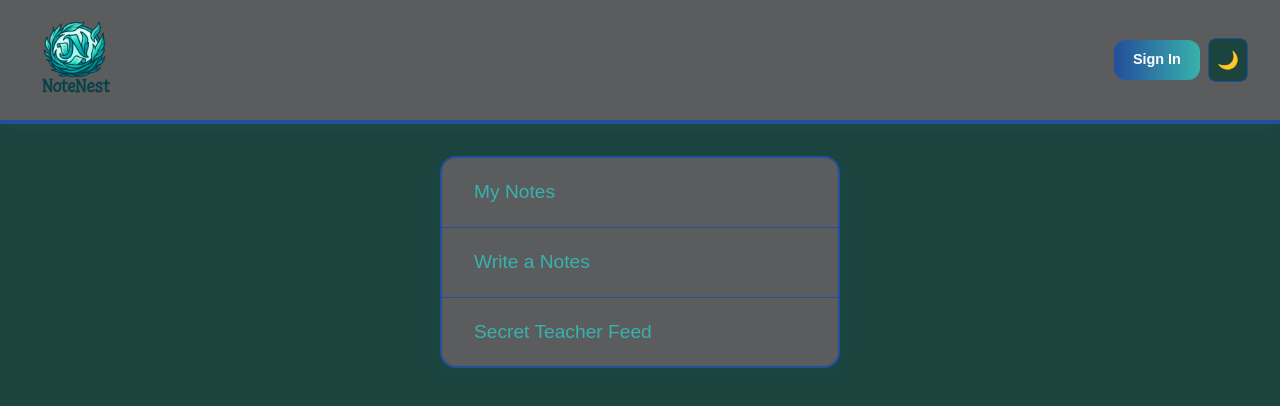
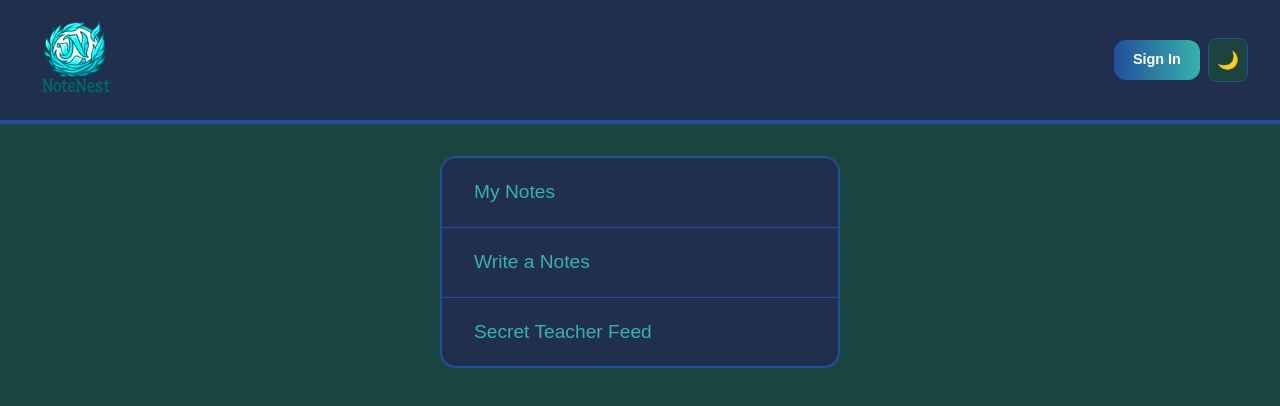
Before and after one commit to JavadEDev/Note-Nest, a Next.js app: page / in a window 1280 px wide. Both pictures are taken after a click on the button "☀️". Shown: the top 406 px of the page. Built offline with nearby package versions, Linux system fonts and the light colour scheme; no server answers; a web font is replaced by a local one.

Commit message:
fix hydration error and change logo for dark mode

```diff
--- a/src/app/components/DarkModeToggle.js
+++ b/src/app/components/DarkModeToggle.js
@@ -3,8 +3,10 @@ import { useEffect, useState } from 'react'
 
 export default function DarkModeToggle() {
     const [dark, setDark] = useState(false)
+    const [mounted, setMounted] = useState(false)
 
     useEffect(() => {
+        setMounted(true)
         // On mount, check localStorage or system preference
         const saved = localStorage.getItem('theme')
         if (saved) {
@@ -26,6 +28,8 @@ export default function DarkModeToggle() {
         })
     }
 
+    if (!mounted) return null // Prevent hydration mismatch
+
     return (
         <button
             onClick={toggle}
--- a/src/app/globals.css
+++ b/src/app/globals.css
@@ -16,7 +16,7 @@
   --primary: #38b2ac;
   --secondary: #234e9b;
   --accent: #81e6d9;
-  --bg-white: #5b5c5e;
+  --bg-white: #202f4d;
 }
 
 body {
@@ -74,6 +74,19 @@ body {
   width: auto;
   display: inline-block;
   vertical-align: middle;
+}
+
+.navigation-logo-light {
+  display: inline-block;
+}
+.dark .navigation-logo-light {
+  display: none;
+}
+.navigation-logo-dark {
+  display: none;
+}
+.dark .navigation-logo-dark {
+  display: inline-block;
 }
 
 .navigation-auth {
--- a/src/app/layout.js
+++ b/src/app/layout.js
@@ -41,7 +41,8 @@ export default function RootLayout({ children }) {
           <nav className="navigation">
             <h1 className="navigation-title">
               <Link href="/" className="navigation-logo-link">
-                <img src="/note_nest_logo.webp" alt="NoteNest Logo" className="navigation-logo" />
+                <img src="/note_nest_logo.webp" alt="NoteNest Logo" className="navigation-logo navigation-logo-light" />
+                <img src="/note_nest_logo_dark.webp" alt="NoteNest Logo Dark" className="navigation-logo navigation-logo-dark" />
               </Link>
             </h1>
             <div className="navigation-auth">
```
Also changed, not shown: public/note_nest_logo_dark.webp (added).
